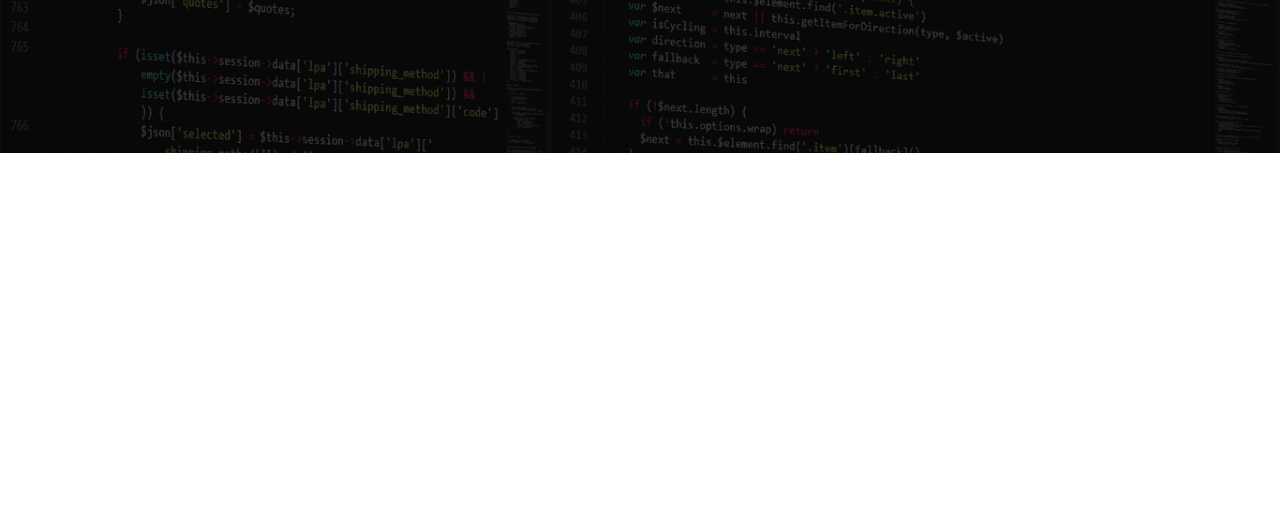
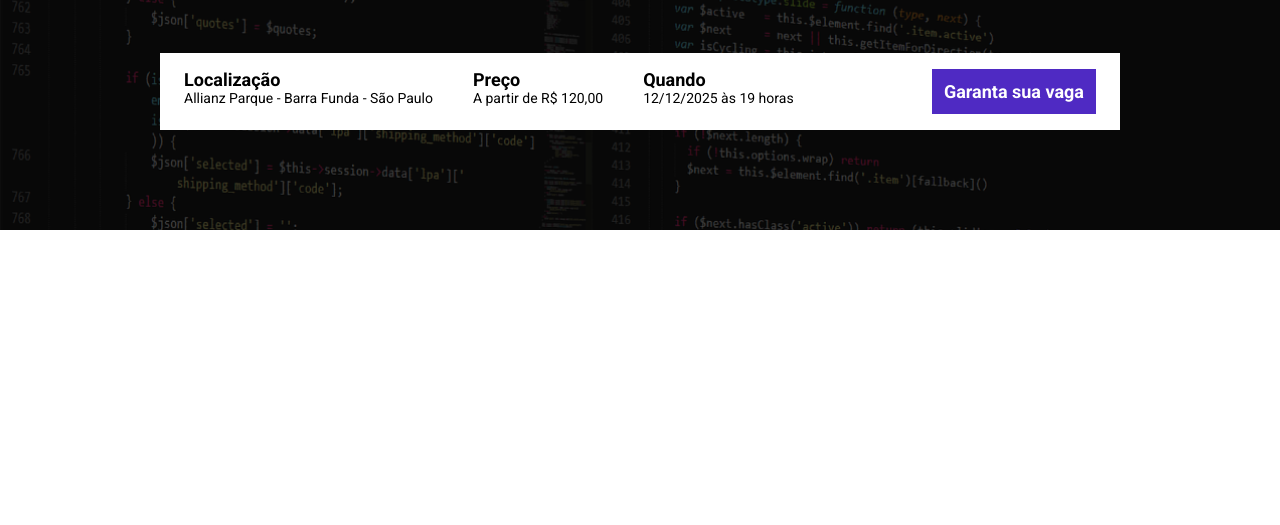
Before and after one commit to Eduarda-frontend/ebac_tech_talks, a website built with Parcel: page src/index.html in a window 1280 px wide. Shown: the part 275-800 px from the top of the page. Built offline with nearby package versions, Linux system fonts and the light colour scheme.

Commit message:
Fazendo a barra de informações.

```diff
--- a/src/index.html
+++ b/src/index.html
@@ -18,7 +18,25 @@
  <header class="hero">
   <div class="container">
    <img class="hero__logo" src="./images/ebac_logo.svg" alt="EBAC">
-   <p class="hero__text">O maior evento de tecnologia do Brasil começa em </p>
+   <p class="hero__text">O maior evento de tecnologia do Brasil começa em... </p>
+   <div class="infos-bar">
+    <ul class="infos-bar__infos">
+     <li class="infos-bar__infos__item">
+      <b>Localização</b>
+      Allianz Parque - Barra Funda - São Paulo
+     </li>
+     <li class="infos-bar__infos__item">
+      <b>Preço</b>
+      A partir de R$ 120,00
+     </li>
+     <li class="infos-bar__infos__item">
+      <b>Quando</b>
+      12/12/2025 às 19 horas
+     </li>
+    </ul>
+
+    <a class="button button--primary" href="#"> Garanta sua vaga</a>
+   </div>
   </div>
  </header>
 
--- /dev/null
+++ b/src/styles/componentes/_buttons.scss
@@ -0,0 +1,24 @@
+.button{
+ padding: 12px;
+ font-size: 18px;
+ font-weight: bold;
+ text-decoration: none;
+ text-align: center;
+ white-space: nowrap;
+
+
+ &--primary{
+  color: #fff;
+  background-color: #4F2AC3;
+ }
+
+ @media (max-width:640px){
+  display: block;
+  width: 100%;
+ }
+
+ @media (max-width:1024px){
+  display: flex;
+  align-items: center;
+ }
+}
--- /dev/null
+++ b/src/styles/componentes/_infos_bar.scss
@@ -0,0 +1,34 @@
+.infos-bar {
+  padding: 16px 24px;
+  background-color: #fff;
+  display: flex;
+  justify-content: space-between;
+
+  &__infos {
+    display: flex;
+    gap: 40px;
+
+    &__item {
+      font-size: 14px;
+      color: #000;
+
+      b {
+        font-size: 18px;
+        display: block;
+        color: #000;
+      }
+    }
+  }
+
+  @media (max-width:640px){
+   display: block;
+
+   &__infos{
+    display: block;
+
+    &__item{
+     margin-bottom: 24px;
+    }
+   }
+  }
+}
--- a/src/styles/main.scss
+++ b/src/styles/main.scss
@@ -1,4 +1,7 @@
 @use 'hero';
+@use 'componentes/infos_bar';
+@use 'componentes/buttons';
+
 
 *{
  margin: 0;
@@ -6,6 +9,7 @@
  box-sizing: border-box;
  font-family: "Roboto", 'sans-serif';
  color: #fff;
+ list-style: none;
 
 }
 
```
